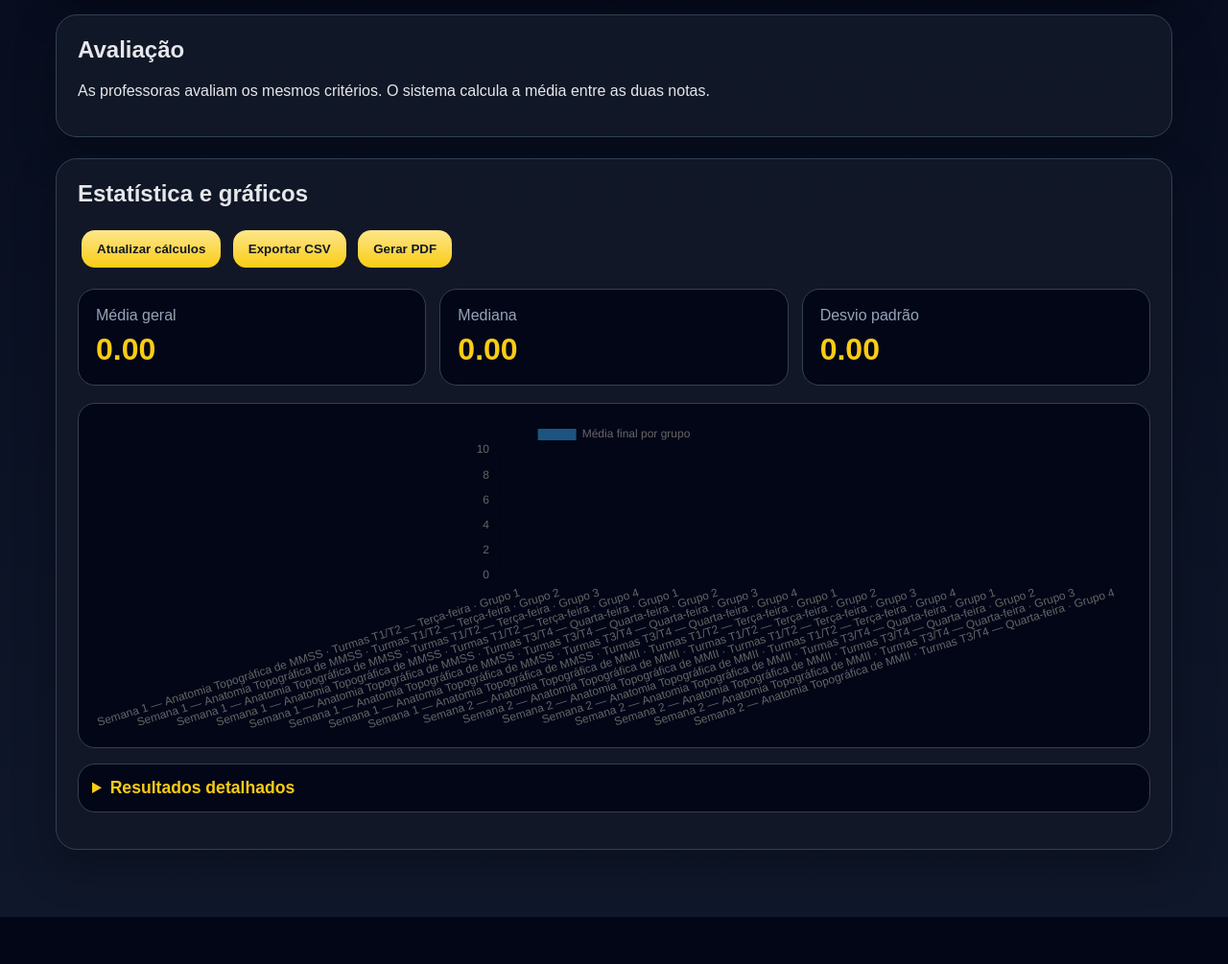
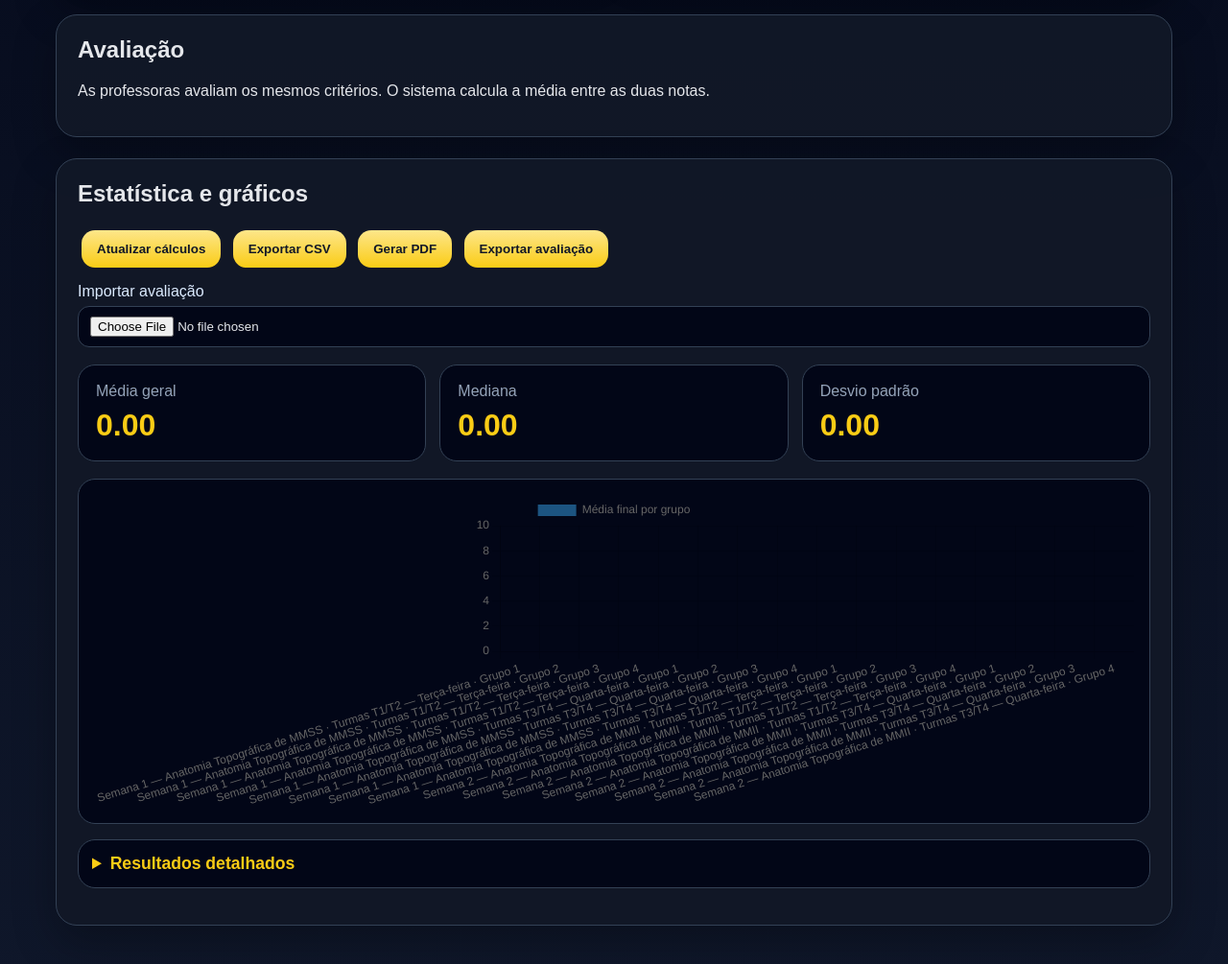
Before and after one commit to pinheiro767/app-med, a Flask app: page / in a window 1280 px wide. Shown: the part 796-1801 px from the top of the page at 96% size. Before the commit the page ends 1752 px from the top, so only its background shows below. Run offline with Flask 3, Linux system fonts and the light colour scheme; some libraries are stand-ins or nearby versions.

Commit message:
Enhance evaluation import/export features
Added import and export functionality for evaluations.

```diff
--- a/templates/index.html
+++ b/templates/index.html
@@ -56,11 +56,19 @@
       <h2>Estatística e gráficos</h2>
 
       <div class="button-group">
-        <button type="button" onclick="updateAnalytics()">Atualizar cálculos</button>
-        <button type="button" onclick="exportCSV()">Exportar CSV</button>
-        <button type="button" onclick="gerarPDF()">Gerar PDF</button>
-      </div>
+  <button type="button" onclick="updateAnalytics()">Atualizar cálculos</button>
+  <button type="button" onclick="exportCSV()">Exportar CSV</button>
+  <button type="button" onclick="gerarPDF()">Gerar PDF</button>
 
+  <button type="button" onclick="exportarAvaliacaoJSON()">
+    Exportar avaliação
+  </button>
+
+  <label class="import-label">
+    Importar avaliação
+    <input type="file" accept=".json" onchange="importarAvaliacaoJSON(event)">
+  </label>
+</div>
       <div class="stats-grid">
         <div class="stat-card">
           <span>Média geral</span>
```
